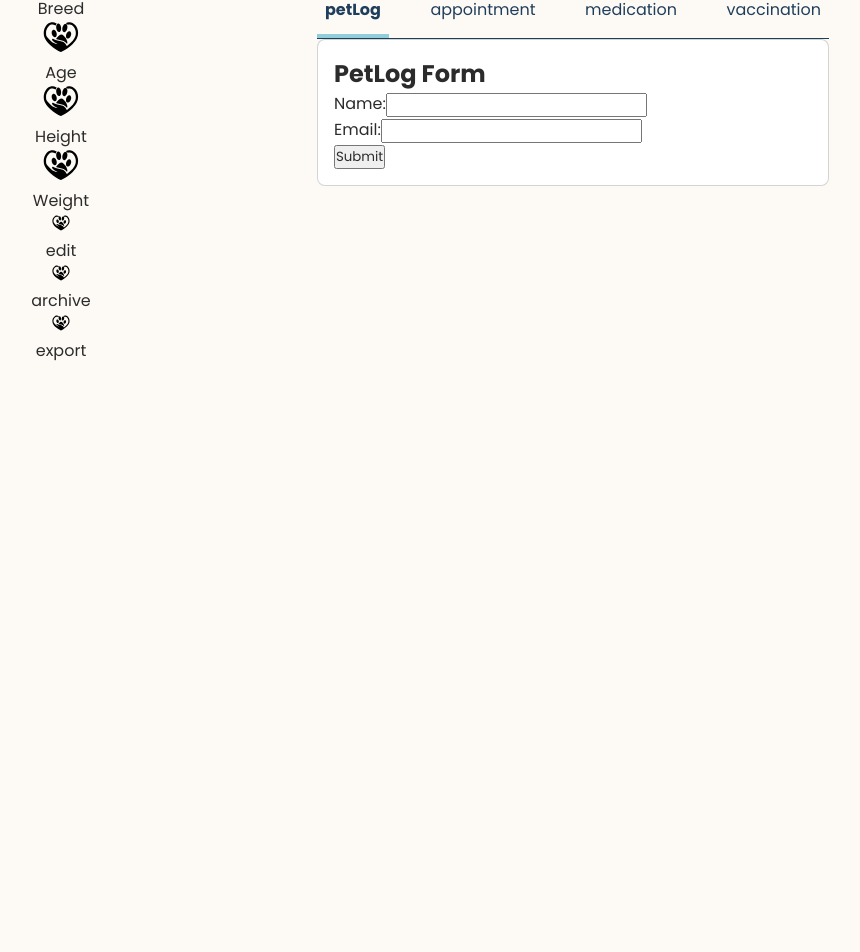
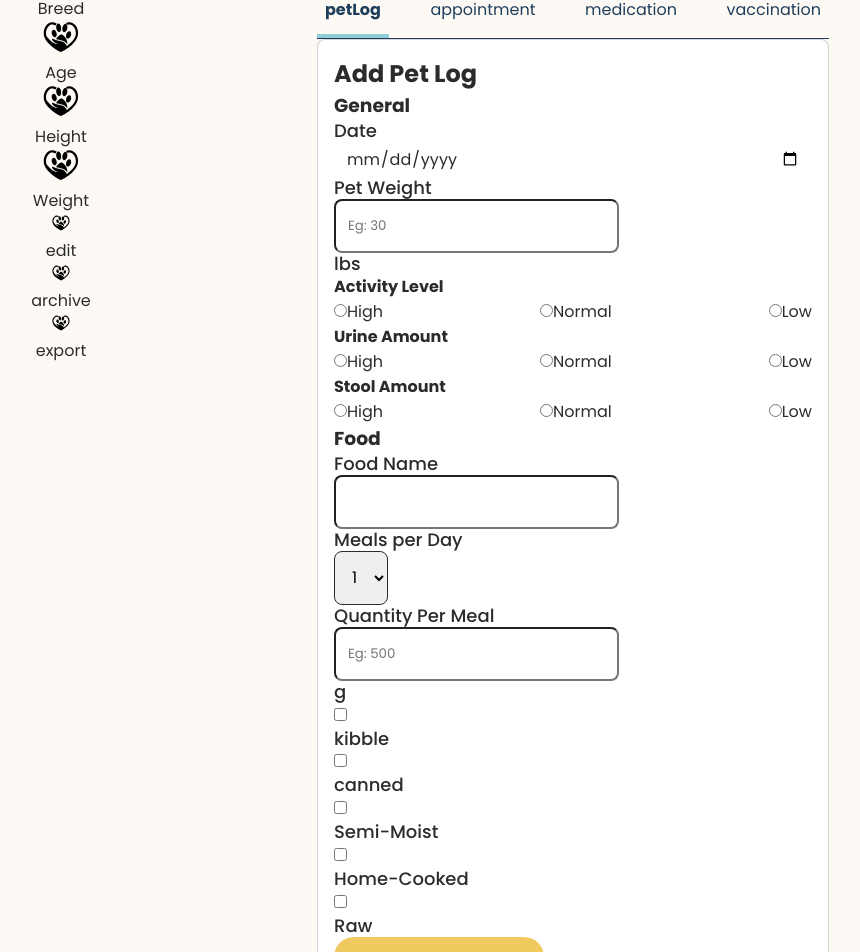
Before and after one commit to azim763/pawguard, a React (Create React App) app in the folder public/: page /petPage in a window 1280 px wide. Shown: the part 180-1132 px from the top of the page, without its empty margins (195-1055 px from the left). Before the commit the page ends 800 px from the top, so only its background shows below. Built offline with nearby package versions, Linux system fonts and the light colour scheme; a web font is replaced by a local one.

Commit message:
"added petLogForm"

```diff
--- /dev/null
+++ b/public/src/components/PetLogForm/FoodForm/FoodForm.jsx
@@ -0,0 +1,57 @@
+import React from 'react';
+import styles from './FoodForm.module.css'; // Import your styles
+import TextInput from '../../TextInput/TextInput';
+import Dropdown from '../../Dropdown/Dropdown';
+import Typography from '../../Typography/Typography';
+import Checkbox from '../../Checkbox/Checkbox';
+import Button from '../../Button/Button';
+// Import your Button component
+
+const FoodForm = ({ handleSubmit, handleChange }) => {
+    const MealPerDay = [
+        { value: 1, label: '1' },
+        { value: 2, label: '2' },
+        { value: 3, label: '3' },
+        { value: 4, label: '4' }
+    ];
+
+    return (
+        <div>
+            <div className={styles.petLogFood}>
+                <TextInput
+                    id="foodName"
+                    htmlFor="foodName"
+                    name="foodName"
+                    label="Food Name"
+                    onChange={(e) => handleChange(e)}
+                />
+                <div className={styles.petLogFoodAndQuantity}>
+                    <Dropdown
+                        label="Meals per Day"
+                        id="MealPerDay"
+                        options={MealPerDay}
+                    />
+                    <div className={styles.quantityPerMeal}>
+                        <TextInput id="quantity" label="Quantity Per Meal" placeholder="Eg: 500" />
+                        <Typography variant="body2-poppins-medium">g</Typography>
+                    </div>
+                </div>
+            </div>
+            <div className={styles.petLogCheckBox}>
+                <Checkbox id="kibble" label="kibble" value="kibble" />
+                <Checkbox id="canned" label="canned" value="canned" />
+                <Checkbox id="semiMoist" label="Semi-Moist" value="semiMoist" />
+                <Checkbox id="homeCooked" label="Home-Cooked" value="homeCooked" />
+                <Checkbox id="raw" label="Raw" value="raw" />
+            </div>
+            <Button
+                variant="yellow"
+                label="Add Food"
+                size="dk-md-s"
+                onClick={handleSubmit}
+            />
+        </div>
+    );
+};
+
+export default FoodForm;
--- /dev/null
+++ b/public/src/components/PetLogForm/PetLogForm.module.css
@@ -0,0 +1,13 @@
+.petLogRadioButtons{
+    display: flex;
+    flex-flow: column nowrap;
+}
+.petLogRadioButtons div{
+    display: flex;
+    flex-flow: column;
+}
+.petLogRadioButtons div div{
+    display: flex;
+    flex-direction: row;
+    justify-content: space-between;
+}
--- a/public/src/components/PetLogForm/PetLogform.jsx
+++ b/public/src/components/PetLogForm/PetLogform.jsx
@@ -1,6 +1,49 @@
-import React , { useState } from 'react'
+import React, { useState } from 'react'
+import styles from '../PetLogForm/PetLogForm.module.css'
+import TextInput from '../TextInput/TextInput';
+import Dropdown from '../Dropdown/Dropdown';
+import Typography from '../Typography/Typography';
+import DatePicker from '../DatePicker/DatePicker';
+import Button from '../Button/Button';
+import RadioButton from '../RadioButton/RadioButton';
+import Checkbox from '../Checkbox/Checkbox';
+import FoodForm from './FoodForm/FoodForm';
 
 const PetLogform = () => {
+  const [foodData, setFoodData] = useState({
+    foodName: '',
+    mealPerDay: '',
+    quantity: '',
+    kibble: false,
+    canned: false,
+    semiMoist: false,
+    homeCooked: false,
+    raw: false,
+    protein: '',
+    fat: '',
+    fiber: '',
+  });
+  const handleChange = (e) => {
+    const { name, value, type, checked } = e.target;
+    setFoodData((prevData) => {
+      if (type === 'checkbox') {
+        return {
+          ...prevData,
+          [name]: checked,
+        };
+      }
+      return {
+        ...prevData,
+        [name]: value,
+      };
+    });
+  };
+
+  const handleSubmit = () => {
+    // Handle form submission
+    console.log(foodData);
+  };
+
   const [formData, setFormData] = useState({
     name: '',
     email: '',
@@ -14,40 +57,117 @@ const PetLogform = () => {
     });
   };
 
-      const handleSubmit = (e) => {
-        e.preventDefault();
-        // You can perform actions with the form data here, such as sending it to a server or processing it in some way.
-        console.log('Form submitted with data:', formData);
+  // const handleSubmit = (e) => {
+  //   e.preventDefault();
+  //   // You can perform actions with the form data here, such as sending it to a server or processing it in some way.
+  //   console.log('Form submitted with data:', formData);
+  // };
+
+  // const handleChange = () => {
+  //   console.log("asd")
+  // }
+
+  const [selectedOption, setSelectedOption] = useState('option1');
+
+  const options = [
+    { label: 'High ', value: 'High' },
+    { label: 'Normal', value: 'Normal' },
+    { label: 'Low', value: 'Low' },
+  ];
+
+  const handleRadioChange = (option) => {
+    setSelectedOption(option);
   };
+
+
 
   return (
     <div>
-          <h2>PetLog Form</h2>
-          <form onSubmit={handleSubmit}>
       <div>
-              <label htmlFor="name">Name:</label>
-              <input
-                type="text"
-                id="name"
-                name="name"
-                value={formData.name}
-                onChange={handleInputChange}
-                required
+        <h2>Add Pet Log</h2>
+
+      </div>
+
+      <div className={styles.addPetForm}>
+        <form action="/submit" method="post">
+          <div className={styles.petLogFormGeneral}>
+            <div>
+              <h3>General</h3>
+            </div>
+            <div className={styles.petLogFormLine1}>
+              <Typography variant="body2-poppins-medium">Date</Typography>
+              <DatePicker />
+              <div className={styles.petWeight}>
+                <TextInput id="petWeight" label="Pet Weight" placeholder="Eg: 30" />
+                <Typography variant="body2-poppins-medium">lbs</Typography>
+              </div>
+            </div>
+            <div className={styles.petLogRadioButtons}>
+              <div>
+                <h4>Activity Level</h4>
+                <div>
+                  {options.map((option) => (
+                    <RadioButton
+                      key={option.value}
+                      label={option.label}
+                      checked={selectedOption === option.value}
+                      onChange={() => handleRadioChange(option.value)
+                      }
                     />
+                  ))}
+                </div>
               </div>
               <div>
-              <label htmlFor="email">Email:</label>
-              <input
-                type="email"
-                id="email"
-                name="email"
-                value={formData.email}
-                onChange={handleInputChange}
-                required
+                <h4>Urine Amount</h4>
+                <div>
+                  {options.map((option) => (
+                    <RadioButton
+                      key={option.value}
+                      label={option.label}
+                      checked={selectedOption === option.value}
+                      onChange={() => handleRadioChange(option.value)
+                      }
                     />
+                  ))}
                 </div>
-            <button type="submit">Submit</button>
+              </div>
+              <div>
+                <h4>Stool Amount</h4>
+                <div>
+                  {options.map((option) => (
+                    <RadioButton
+                      key={option.value}
+                      label={option.label}
+                      checked={selectedOption === option.value}
+                      onChange={() => handleRadioChange(option.value)
+                      }
+                    />
+                  ))}
+                </div>
+              </div>
+            </div>
+          </div>
+          <div>
+            <h3>Food </h3>
+            <FoodForm handleSubmit={handleSubmit} handleChange={handleChange} />
+          </div>
+          <div>
+            <h3>Additional Information</h3>
+            <TextInput  id="Notes"
+              label="other Notes"
+              placeholder="Enter Observations for your pet"
+              onChange={handleInputChange}  />
+                      <Button
+                variant="yellow"
+                label="save"
+                size="dk-md-s"
+                onClick={handleSubmit}
+            />
+
+          </div>
+
         </form>
+      </div>
     </div>
   );
 };
--- /dev/null
+++ b/public/src/components/RadioButton/RadioButton.jsx
@@ -0,0 +1,22 @@
+import React from 'react'
+
+const RadioButton = ({ label, checked, onChange }) => {
+    const handleRadioChange = () => {
+        onChange(!checked);
+      };
+  return (
+    <div>
+     <label>
+       <input
+         type="radio"
+         checked={checked}
+         onChange={handleRadioChange}
+       />
+      {label}
+     </label>
+
+    </div>
+  )
+}
+
+export default RadioButton
```
Also changed, not shown: public/src/components/PetLogForm/FoodForm/FoodForm.module.css (added). Lines whose indentation alone changed are shown as unchanged.
